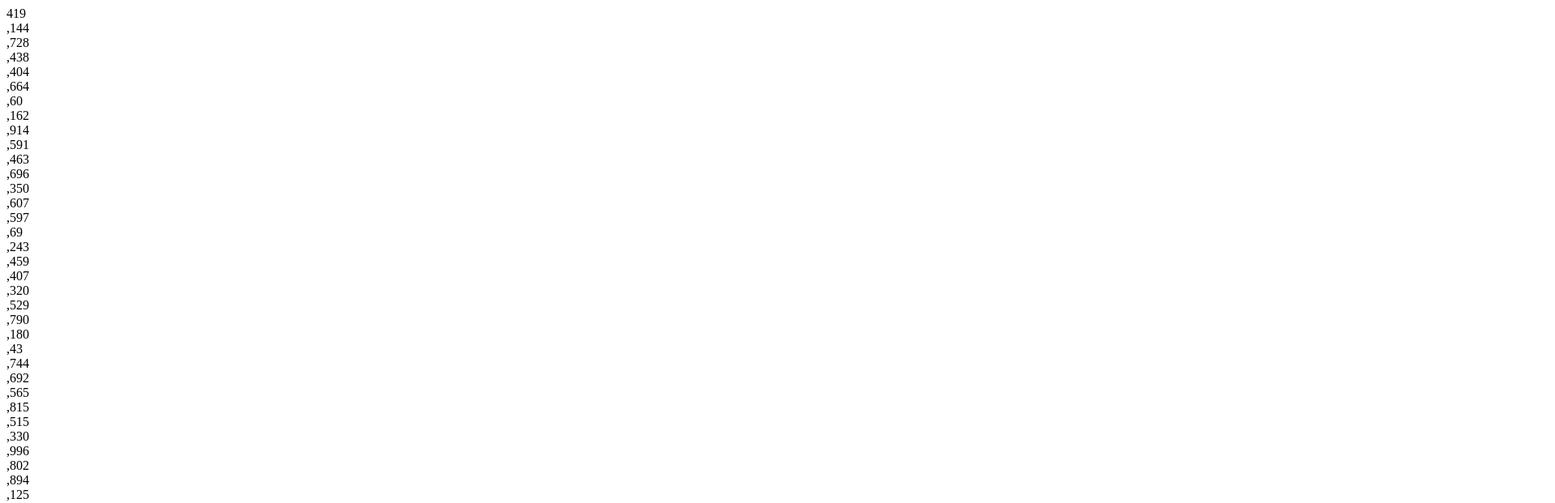
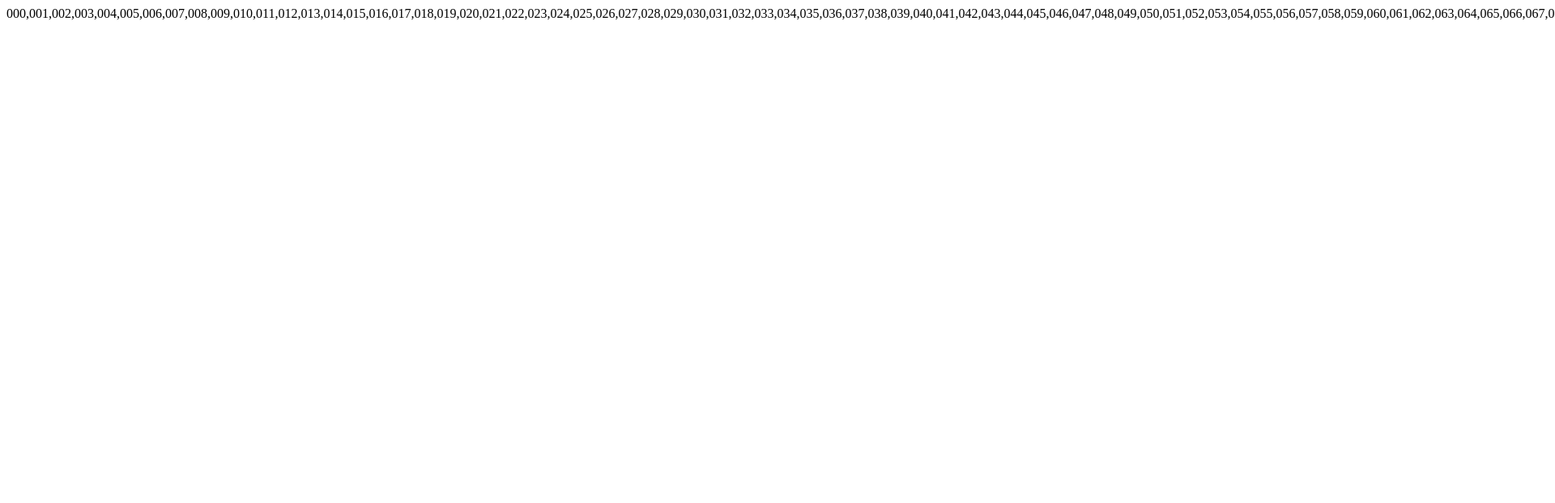
Before and after one commit to Carolinepandolfe/padlock-secret, a website: page index.html in a window 1280 px wide. Shown: the top 621 px of the page at 81% size, 1920 px wide, since content can reach past the window. Drawn offline with Linux system fonts and the light colour scheme.

Commit message:
Finished logic

```diff
--- a/script.js
+++ b/script.js
@@ -15,27 +15,21 @@ const randomThirdDigit = () => {
 };
 
 const concatNumbers = (combination) => {
-  return (combination = Number(
-    `${randomFirstDigit()}${randomSecondDigit()}${randomThirdDigit()}`.padEnd(
-      3,
-      "0"
-    )
-  ));
+  return (combination = `${randomFirstDigit()}${randomSecondDigit()}${randomThirdDigit()}`);
 };
 
 const renderCombination = () => {
   let combination = [];
   for (let i = 0; i <= 999; i++) {
-    if (!combination.includes(concatNumbers())) {
-      combination.push(`${concatNumbers()}\n`);
-      console.log(combination.length);
-    }
+    combination.push(String(i).padStart(3, "0"));
+    console.log(combination);
   }
 
   let secret = document.createElement("span");
-  // numbers.innerHTML = `Number ${combination}`;
 
-  let numbers = document.createTextNode(combination);
+  const orderCombination = combination.sort();
+
+  let numbers = document.createTextNode(orderCombination);
   secret.appendChild(numbers);
 
   document.querySelector(".combination").appendChild(secret);
--- a/style.css
+++ b/style.css
@@ -1,3 +1,3 @@
 .combination {
-  width: 20px;
+  /* width: 20px; */
 }
```
